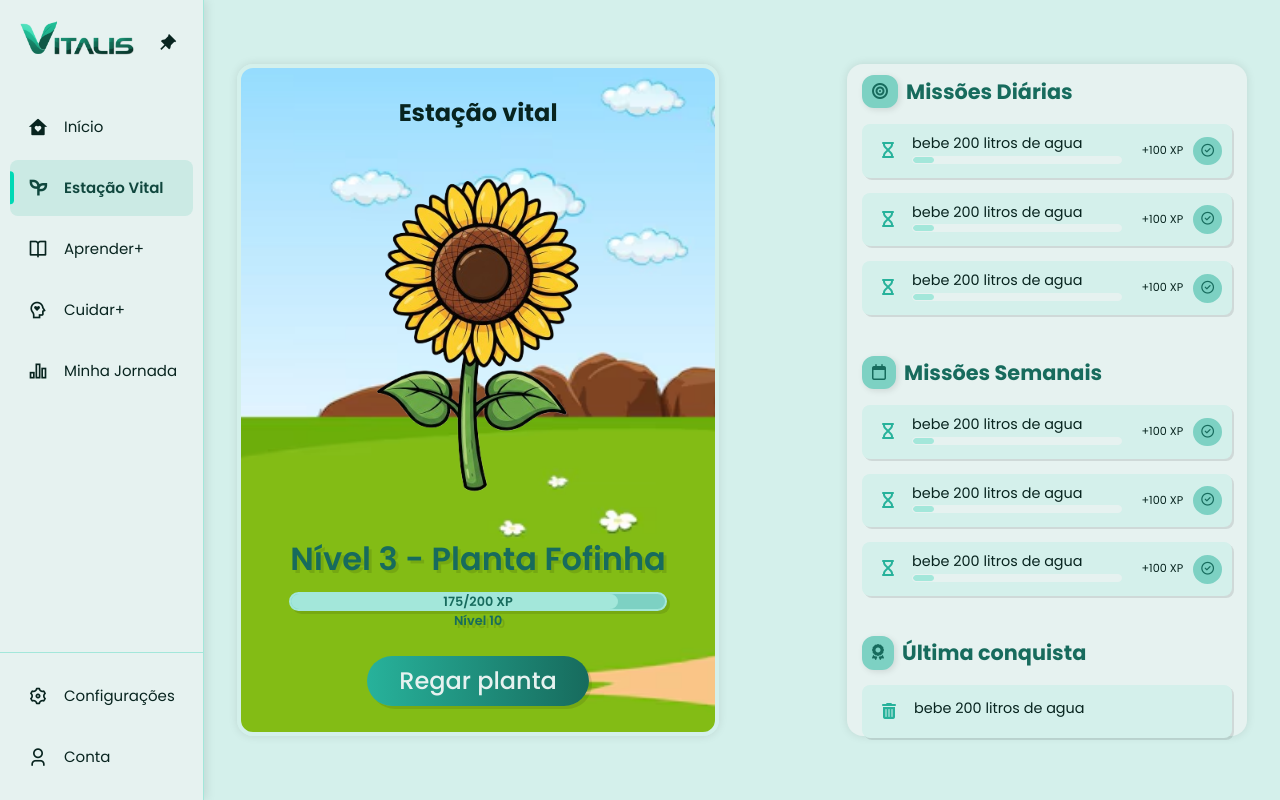
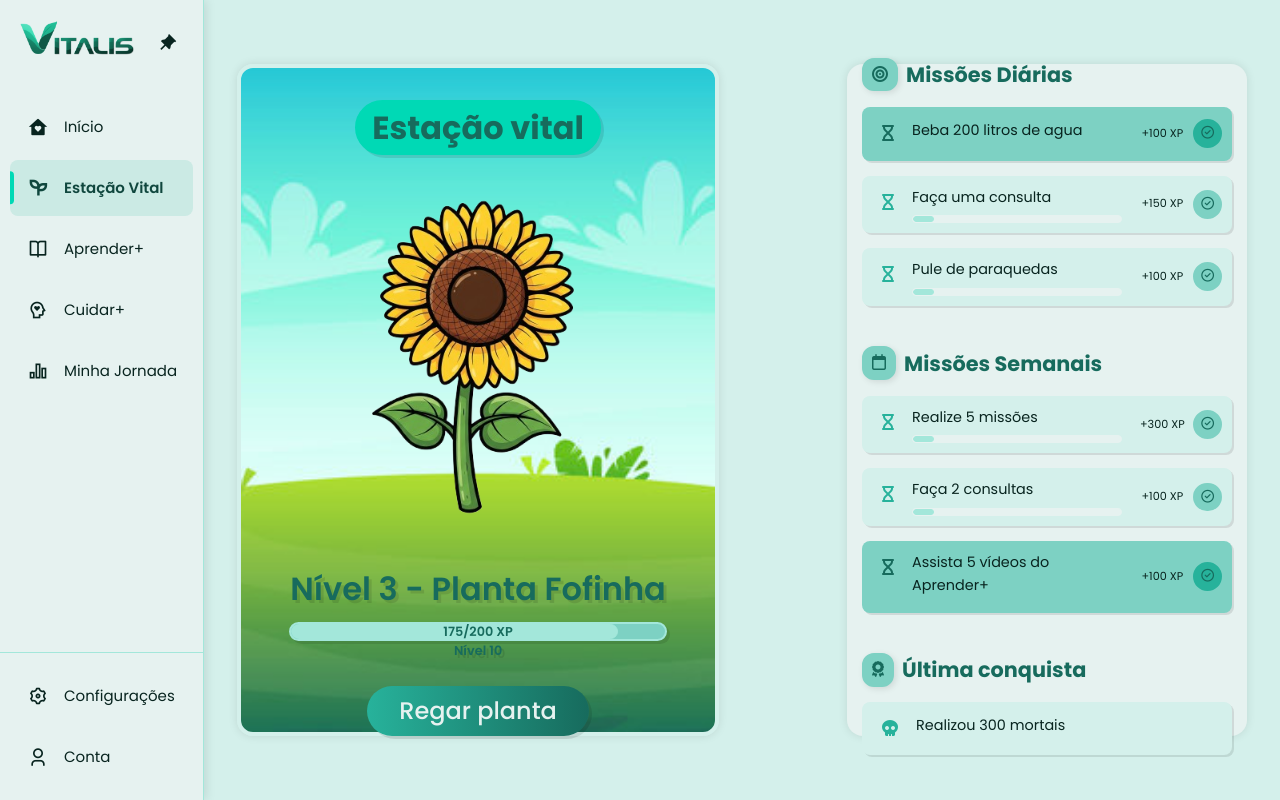
Before and after one commit to vitalis-app/vitalis-frontend, an Angular app in the folder front-end/: page /app/estacao-vital in a window 1280 px wide. Built offline with nearby package versions, Linux system fonts and the light colour scheme.

Commit message:
Preparações da apresentação

```diff
--- a/front-end/src/app/web-app/pages/estacao-vital/estacao-vital.component.css
+++ b/front-end/src/app/web-app/pages/estacao-vital/estacao-vital.component.css
@@ -49,7 +49,6 @@ section {
 
 .card p {
     font-size: 0.7rem;
-    height: 0.7rem;
 }
 
 .descricao-marquee {
@@ -292,17 +291,26 @@ section {
 .planta-menu {
     display: flex;
     flex-direction: column;
-    justify-content: center;
+    justify-content: space-between;
     align-items: center;
     height: 100%;
     padding: 2rem;
     border-radius: 16px;
-    background-image: url("src/assets/imgs/estacao-vital/blank-nature-park-landscape-scene-daytime_1308-62625.png");
+    background-image: url("src/assets/imgs/estacao-vital/blank-nature-park-landscape-scene-daytime_1308-62625.jpg");
     background-size: cover;
     background-position: center;
-    /*background: linear-gradient(0deg, var(--verde-6), var(--verde-7));*/
     box-shadow: 0px 0px 10px var(--shadow-0);
     border: 4px solid var(--verde-6);
+}
+
+.planta-menu h1 {
+    color: var(--verde-2);
+    font-size: 2rem;
+    border: 2px solid var(--verde-10);
+    padding: 0 15px;
+    background-color: var(--verde-10);
+    border-radius: 64px;
+    box-shadow: 3px 3px var(--shadow-0);
 }
 
 .planta-menu img {
--- a/front-end/src/app/web-app/pages/estacao-vital/estacao-vital.component.html
+++ b/front-end/src/app/web-app/pages/estacao-vital/estacao-vital.component.html
@@ -1,11 +1,11 @@
 <section>
     <div class="planta-menu">
         <h1>Estação vital</h1>
+        <div class="container-central">
             <img src="assets/imgs/estacao-vital/Novo Projeto.png" alt="Planta">
             <div id="nivel-planta">
                 Nível 3 - Planta Fofinha
             </div>
-
             <div id="card-stats">
                 <div class="barra-progresso">
                     <p id="xp-info">175/200 XP</p>
@@ -13,6 +13,8 @@
                 </div>
                 <p id="nivel-atual">Nível 10</p>
             </div>
+        </div>
+
         <a routerLink="/app/estacao-vital/registro-emocional">
             <button id="regar-btn">Regar planta</button>
         </a>
@@ -28,19 +30,35 @@
                 Missões Diárias
             </h1>
 
+            <div class="intra-container" style="background-color: var(--verde-4);">
+                <div class="text-icon" >
+                    <i class="icon-card-no-background" style="color: var(--verde-2)">
+                        <i class="fa-solid fa-hourglass"></i>
+                    </i>
+                    <div class="text">
+                        <p>Beba 200 litros de agua</p>
+                    </div>
+                </div>
+                <p class="xp-missao">+100 XP</p>
+                <button class="completar-botao" style="border: 8px solid var(--verde-3);background-color: var(--verde-3)">
+                    <i class="fa-regular fa-circle-check">
+                    </i>
+                </button>
+            </div>
+
             <div class="intra-container">
                 <div class="text-icon">
                     <i class="icon-card-no-background">
                         <i class="fa-solid fa-hourglass"></i>
                     </i>
                     <div class="text">
-                        <p>bebe 200 litros de agua</p>
+                        <p>Faça uma consulta</p>
                         <div class="barra-progresso">
                             <div class="barra-progresso-atual"></div>
                         </div>
                     </div>
                 </div>
-                <p class="xp-missao">+100 XP</p>
+                <p class="xp-missao">+150 XP</p>
                 <button class="completar-botao">
                     <i class="fa-regular fa-circle-check">
                     </i>
@@ -53,26 +71,7 @@
                         <i class="fa-solid fa-hourglass"></i>
                     </i>
                     <div class="text">
-                        <p>bebe 200 litros de agua</p>
-                        <div class="barra-progresso">
-                            <div class="barra-progresso-atual"></div>
-                        </div>
-                    </div>
-                </div>
-                <p class="xp-missao">+100 XP</p>
-                <button class="completar-botao">
-                    <i class="fa-regular fa-circle-check">
-                    </i>
-                </button>
-            </div>
-
-            <div class="intra-container">
-                <div class="text-icon">
-                    <i class="icon-card-no-background">
-                        <i class="fa-solid fa-hourglass"></i>
-                    </i>
-                    <div class="text">
-                        <p>bebe 200 litros de agua</p>
+                        <p>Pule de paraquedas</p>
                         <div class="barra-progresso">
                             <div class="barra-progresso-atual"></div>
                         </div>
@@ -103,7 +102,26 @@
                         <i class="fa-solid fa-hourglass"></i>
                     </i>
                     <div class="text">
-                        <p>bebe 200 litros de agua</p>
+                        <p>Realize 5 missões</p>
+                        <div class="barra-progresso">
+                            <div class="barra-progresso-atual"></div>
+                        </div>
+                    </div>
+                </div>
+                <p class="xp-missao">+300 XP</p>
+                <button class="completar-botao">
+                    <i class="fa-regular fa-circle-check">
+                    </i>
+                </button>
+            </div>
+
+            <div class="intra-container">
+                <div class="text-icon">
+                    <i class="icon-card-no-background">
+                        <i class="fa-solid fa-hourglass"></i>
+                    </i>
+                    <div class="text">
+                        <p>Faça 2 consultas</p>
                         <div class="barra-progresso">
                             <div class="barra-progresso-atual"></div>
                         </div>
@@ -116,39 +134,17 @@
                 </button>
             </div>
 
-            <div class="intra-container">
-                <div class="text-icon">
-                    <i class="icon-card-no-background">
+            <div class="intra-container" style="background-color: var(--verde-4);">
+                <div class="text-icon" >
+                    <i class="icon-card-no-background" style="color: var(--verde-2)">
                         <i class="fa-solid fa-hourglass"></i>
                     </i>
                     <div class="text">
-                        <p>bebe 200 litros de agua</p>
-                        <div class="barra-progresso">
-                            <div class="barra-progresso-atual"></div>
-                        </div>
+                        <p>Assista 5 vídeos do Aprender+</p>
                     </div>
                 </div>
                 <p class="xp-missao">+100 XP</p>
-                <button class="completar-botao">
-                    <i class="fa-regular fa-circle-check">
-                    </i>
-                </button>
-            </div>
-
-            <div class="intra-container">
-                <div class="text-icon">
-                    <i class="icon-card-no-background">
-                        <i class="fa-solid fa-hourglass"></i>
-                    </i>
-                    <div class="text">
-                        <p>bebe 200 litros de agua</p>
-                        <div class="barra-progresso">
-                            <div class="barra-progresso-atual"></div>
-                        </div>
-                    </div>
-                </div>
-                <p class="xp-missao">+100 XP</p>
-                <button class="completar-botao">
+                <button class="completar-botao" style="border: 8px solid var(--verde-3);background-color: var(--verde-3)">
                     <i class="fa-regular fa-circle-check">
                     </i>
                 </button>
@@ -167,10 +163,10 @@
             <div class="intra-container">
                 <div class="text-icon">
                     <i class="icon-card-no-background">
-                        <i class="fa-solid fa-trash-can"></i>
+                        <i class="fa-solid fa-skull"></i>
                     </i>
                     <div class="text">
-                        <p>bebe 200 litros de agua</p>
+                        <p>Realizou 300 mortais</p>
                     </div>
                 </div>
             </div>
```
Also changed, not shown: front-end/src/assets/imgs/estacao-vital/blank-nature-park-landscape-scene-daytime_1308-62625.jpg (added), front-end/src/assets/imgs/estacao-vital/blank-nature-park-landscape-scene-daytime_1308-62625.png (deleted). Lines whose indentation alone changed are shown as unchanged.
